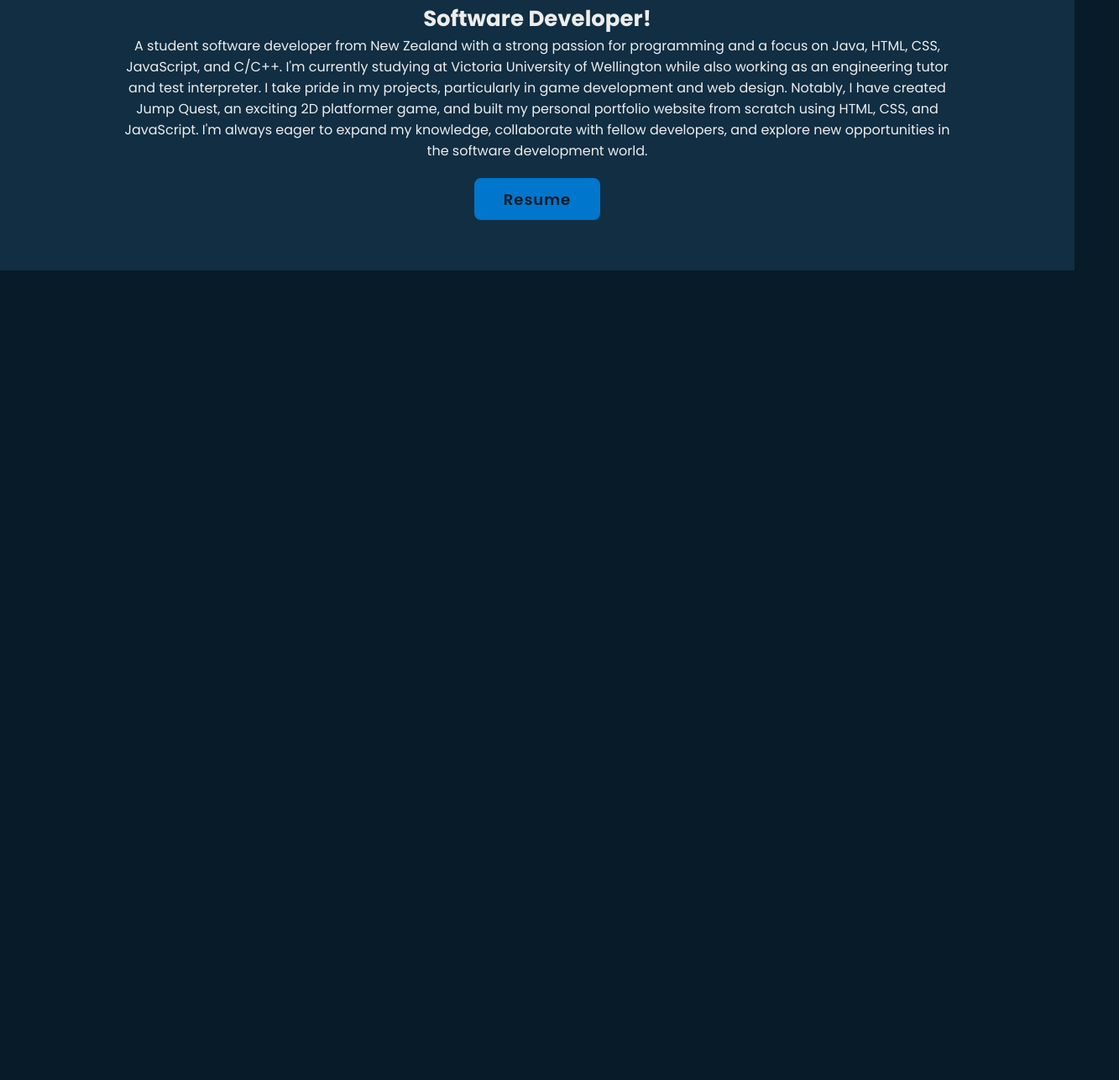
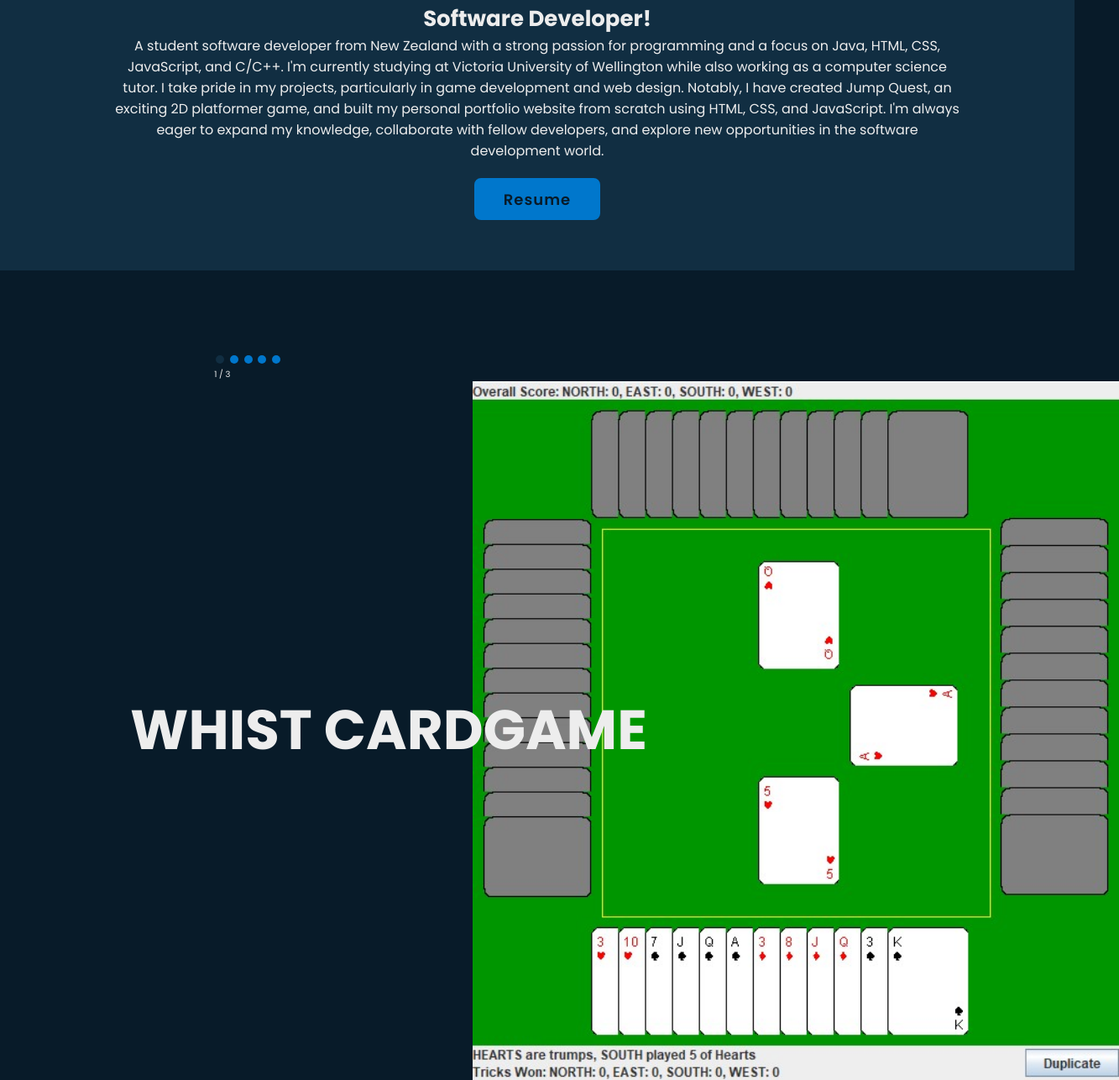
Before and after one commit to emptykerr/Portfolio-Website, a plain HTML site: page index.html in a window 1280 px wide. Shown: the part 1292-2578 px from the top of the page at 84% size, 1333 px wide, since content can reach past the window. Drawn offline with nearby package versions, Linux system fonts and the light colour scheme.

Commit message:
Began slideshow for programmer section

```diff
--- a/css/style.css
+++ b/css/style.css
@@ -91,7 +91,7 @@ body {
     color: var(--main-color);
 }
 
-.navbar{
+.navbar {
     position: relative;
 }
 
@@ -128,8 +128,8 @@ section {
     background: url('../images/background.png') no-repeat;
     background-size: cover;
     background-position: center;
-    position:relative;
-    z-index:99;
+    position: relative;
+    z-index: 99;
 }
 
 .home-content {
@@ -190,12 +190,12 @@ section {
     margin: 2rem 0 4rem;
 }
 
-.home-imgHover{
+.home-imgHover {
     position: absolute;
-    top:0;
-    right:0;
-    width:45%;
-    height:100%;
+    top: 0;
+    right: 0;
+    width: 45%;
+    height: 100%;
     background: transparent;
     z-index: 2;
 }
@@ -376,7 +376,7 @@ span {
 }
 
 .about-content p {
-    position:relative;
+    position: relative;
     font-size: 1.6rem;
     margin-bottom: 2rem;
 }
@@ -391,13 +391,81 @@ span {
     background: var(--second-bg-color);
 }
 
+.programmer {
+    max-width: 1000px;
+    position: relative;
+    margin: 0 auto;
+
+}
+
+.mySlides {
+    display: none;
+}
+
+.mySlides .show-image {
+    margin-left: 40%;
+    width: 70%;
+}
+
+.text {
+    display: inline-block;
+    font-size: 6.6rem;
+    font-weight: 700;
+    line-height: 1.3;
+    color: var(--text-color);
+    position: absolute;
+    padding: 1rem 1.5rem;
+
+    top: 50%;
+    right: 0;
+    width: 100%;
+}
+
+
+
+.dot {
+    cursor: pointer;
+    height: 1rem;
+    width: 1rem;
+    margin: 0 2px;
+    background-color: var(--main-color);
+    border-radius: 50%;
+    display: inline-block;
+    transition: background-color .6s ease;
+}
+
+.active,
+.dot:hover {
+    background-color: var(--second-bg-color);
+}
+
+.fade {
+    -webkit-animation-name: fade;
+    -webkit-animation-duration: 1.5s;
+    animation-name: fade;
+    animation-duration: 1.5s;
+}
+
+@-webkit-keyframes fade {
+    from {
+        opacity: .4
+    }
+
+    to {
+        opacity: 1
+    }
+}
+
+
+
+
 .contact {
     min-height: auto;
     padding-bottom: 7rem;
 }
 
-.contact h2{
-    display :inline-block;
+.contact h2 {
+    display: inline-block;
     left: 50%;
     transform: translateX(-50%);
 }
@@ -526,11 +594,12 @@ span {
 .footer-iconTop a:hover i {
     color: var(--main-color);
 }
+
 /* ANIMATION RELOAD AND SCROLL */
 .animate {
     position: absolute;
     top: 0;
-    right:0;
+    right: 0;
     width: 100%;
     height: 100%;
     background-color: var(--bg-color);
@@ -538,40 +607,40 @@ span {
 }
 
 .animate.home-img {
-    width:45%;
+    width: 45%;
 }
 
 .logo .animate,
 .navbar .animate,
 #menu-icon .animate,
-.home.show-animate .animate{
+.home.show-animate .animate {
     animation: showRight 1s ease forwards;
     animation-delay: calc(.3s * var(--i));
 }
 
-.animate.scroll{
+.animate.scroll {
     transition: 1s ease;
     transition-delay: calc(.3s / var(--i));
     animation: none;
 }
 
-section:nth-child(odd) .animate.scroll
-{
-    background:var(--second-bg-color);
+section:nth-child(odd) .animate.scroll {
+    background: var(--second-bg-color);
 }
 
 .about.show-animate .animate.scroll,
-.contact.show-animate .animate.scroll{
+.contact.show-animate .animate.scroll {
     transition-delay: calc(.3s * var(--i));
-    width:0;
+    width: 0;
 }
+
 /* BREAKPOINTS */
 @media (max-width: 1200px) {
     html {
         font-size: 55%;
     }
 
-    .home-content{
+    .home-content {
         max-width: 60rem;
     }
 }
@@ -583,7 +652,7 @@ section:nth-child(odd) .animate.scroll
         padding: 2rem 4%;
     }
 
-    .logo{
+    .logo {
         margin: 0;
         padding-left: 10%;
 
@@ -605,8 +674,8 @@ section:nth-child(odd) .animate.scroll
 
 }
 
-@media (max-width:850px){
-    .animate.home-img{
+@media (max-width:850px) {
+    .animate.home-img {
         width: 55%;
     }
 }
@@ -686,7 +755,7 @@ section:nth-child(odd) .animate.scroll
 
 }
 
-@media (max-width: 650px){
+@media (max-width: 650px) {
     .home-content {
         max-width: 50rem;
     }
@@ -770,12 +839,13 @@ section:nth-child(odd) .animate.scroll
     0%,
     10%,
     100% {
-        width:0;
+        width: 0;
     }
 
-    65%,78%,
+    65%,
+    78%,
     85% {
-        width:100%;
+        width: 100%;
         opacity: 1;
 
     }
@@ -786,8 +856,8 @@ section:nth-child(odd) .animate.scroll
     }
 }
 
-@keyframes aboutSpinner{
-    100%{
+@keyframes aboutSpinner {
+    100% {
         transform: translate(-50%, -50%) rotate(360deg);
 
     }
--- a/index.html
+++ b/index.html
@@ -75,7 +75,7 @@
 
             <p> A student software developer from New Zealand with a strong passion for programming and a focus on Java,
                 HTML, CSS, JavaScript, and C/C++. I'm currently studying at Victoria University of Wellington while also
-                working as an engineering tutor and test interpreter. I take pride in my projects, particularly in game
+                working as a computer science tutor. I take pride in my projects, particularly in game
                 development and web design. Notably, I have created Jump Quest, an exciting 2D platformer game, and
                 built my personal portfolio website from scratch using HTML, CSS, and JavaScript. I'm always eager to
                 expand my knowledge, collaborate with fellow developers, and explore new opportunities in the software
@@ -92,6 +92,47 @@
 
     <!-- projects section design -->
     <section class="programmer" id="programmer">
+
+        <div class = "dot active" onclick = "currentSlide(1)"></div>
+        <div class = "dot" onclick = "currentSlide(2)"></div>
+        <div class = "dot" onclick = "currentSlide(3)"></div>
+        <div class = "dot" onclick = "currentSlide(4)"></div>
+        <div class = "dot" onclick = "currentSlide(5)"></div>
+
+        <div class = "mySlides fade">
+            <div class = "numbertext">1 / 3</div>
+            <img class ="show-image" src = "./images/img1.jpg" style = "width:100%">
+            <div class = "text">WHIST CARDGAME</div>
+
+        </div>
+
+        <div class = "mySlides fade">
+            <div class = "numbertext">2 / 3</div>
+            <img class ="show-image" src = "./images/img2.jpg" style = "width:100%">
+            <div class = "text">Caption Two</div>
+        </div>
+
+        <div class = "mySlides fade">
+            <div class = "numbertext">3 / 3</div>
+            <img class ="show-image" src = "./images/img3.jpg" style = "width:100%">
+            <div class = "text">Caption Three</div>
+
+        </div>
+
+        <div class = "mySlides fade">
+            <div class = "numbertext">4 / 5</div>
+            <img class ="show-image" src = "./images/img4.jpg" style = "width:100%">
+            <div class = "text">Caption Three</div>
+
+        </div>
+
+        <div class = "mySlides fade">
+            <div class = "numbertext">5 / 5</div>
+            <img class ="show-image" src = "./images/img5.jpg" style = "width:100%">
+            <div class = "text">Caption Three</div>
+
+        </div>
+
 
     </section>
 
--- a/js/script.js
+++ b/js/script.js
@@ -114,7 +114,7 @@ function animateText() {
 
   currentPromptIndex = (currentPromptIndex + 1) % textPrompts.length;
 
-  setTimeout(animateText, 6100); // Delay before transitioning to the next prompt
+  setTimeout(animateText, 6000); // Delay before transitioning to the next prompt
 }
 
 animateText(); // Initial animation
@@ -124,3 +124,36 @@ function checkVisible(elm) {
     var viewHeight = Math.max(document.documentElement.clientHeight, window.innerHeight);
     return !(rect.bottom < 0 || rect.top - viewHeight >= 0);
   }
+
+
+
+  //Slideshow for programmer section
+
+  let slideIndex = 1;
+showSlides(slideIndex);
+
+// Next/previous controls
+function plusSlides(n) {
+  showSlides(slideIndex += n);
+}
+
+// Thumbnail image controls
+function currentSlide(n) {
+  showSlides(slideIndex = n);
+}
+
+function showSlides(n) {
+  let i;
+  let slides = document.getElementsByClassName("mySlides");
+  let dots = document.getElementsByClassName("dot");
+  if (n > slides.length) {slideIndex = 1}
+  if (n < 1) {slideIndex = slides.length}
+  for (i = 0; i < slides.length; i++) {
+    slides[i].style.display = "none";
+  }
+  for (i = 0; i < dots.length; i++) {
+    dots[i].className = dots[i].className.replace(" active", "");
+  }
+  slides[slideIndex-1].style.display = "block";
+  dots[slideIndex-1].className += " active";
+}
```
Also changed, not shown: images/img1.jpg (added), images/tetris.jpg (added).
